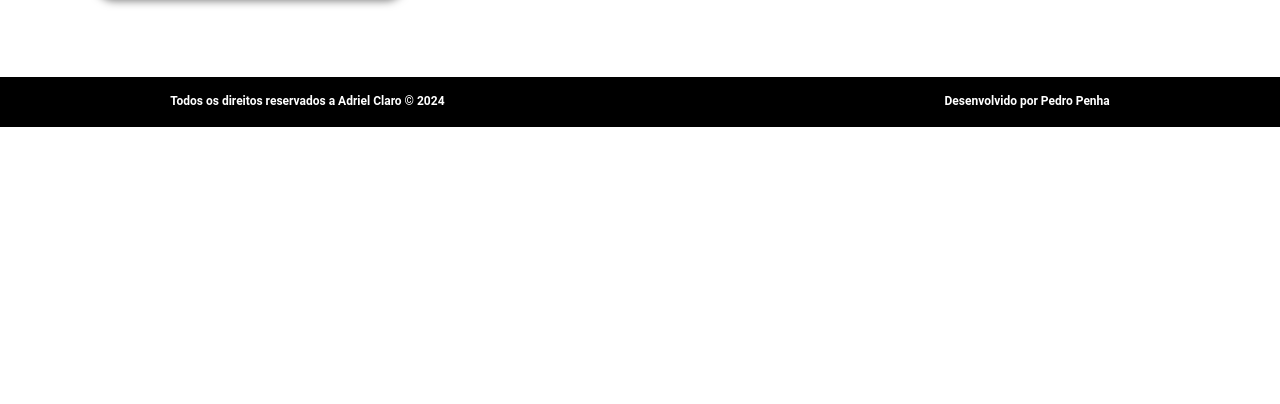
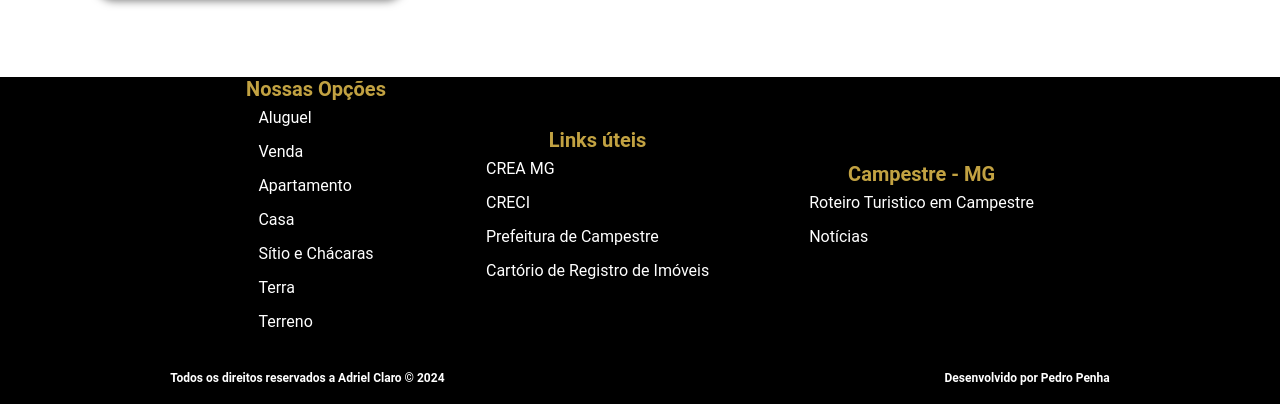
Before and after one commit to PedroPenhaa/AdrielClaro_Corretor, a website with bundled scripts: page index.html in a window 1280 px wide. Shown: the part 3763-4167 px from the top of the page. Before the commit the page ends 3890 px from the top, so only its background shows below. Built offline with nearby package versions, Linux system fonts and the light colour scheme; files whose address does not match are found by name.

Commit message:
identacao

```diff
--- a/index.html
+++ b/index.html
@@ -335,9 +335,6 @@
             </div>
         </section>
 
-
-
-
         <!--=====================================================================-->
         <!--=========== Sobre  ============-->
         <!--=====================================================================-->
@@ -354,8 +351,10 @@
                     </div>
                     <div class="info">
                         <p>Com mais de 2 anos de experiência no mercado
-                           imobiliário. Atuo na região de Campestre no sul de Minas Gerais, oferecendo serviços completos para
-                           compra, venda e locação de imóveis. Meu objetivo é garantir a satisfação dos clientes, oferecendo suporte em todas as etapas do
+                            imobiliário. Atuo na região de Campestre no sul de Minas Gerais, oferecendo serviços
+                            completos para
+                            compra, venda e locação de imóveis. Meu objetivo é garantir a satisfação dos clientes,
+                            oferecendo suporte em todas as etapas do
                             processo, desde a busca do imóvel ideal até a assinatura do contrato.
                             Entre em contato e agende uma visita para conhecer as opções disponíveis no mercado
                             imobiliário.</p>
@@ -385,7 +384,6 @@
         </section>
 
 
-
         <!--=====================================================================-->
         <!--=========== Contato  ============-->
         <!--=====================================================================-->
@@ -396,7 +394,10 @@
                     <div class="map-container">
                         <h4>Onde me encontrar:</h4>
                         <p><i class="fas fa-map-marker-alt"></i>Praça Brasil, 22 - Centro, Campestre - MG, 37730-000</p>
-                        <iframe src="https://www.google.com/maps/embed?pb=!1m18!1m12!1m3!1d3706.761797748718!2d-46.246129700000004!3d-21.711973099999998!2m3!1f0!2f0!3f0!3m2!1i1024!2i768!4f13.1!3m3!1m2!1s0x94c9f7196d8b6cd5%3A0x6dff564662921397!2sAdriel%20Claro%20-%20Engenheiro%20Civil%20e%20Corretor%20de%20Im%C3%B3veis!5e0!3m2!1spt-BR!2sbr!4v1719416995360!5m2!1spt-BR!2sbr" width="600" height="450" style="border:0;" allowfullscreen="" loading="lazy" referrerpolicy="no-referrer-when-downgrade"></iframe>
+                        <iframe
+                            src="https://www.google.com/maps/embed?pb=!1m18!1m12!1m3!1d3706.761797748718!2d-46.246129700000004!3d-21.711973099999998!2m3!1f0!2f0!3f0!3m2!1i1024!2i768!4f13.1!3m3!1m2!1s0x94c9f7196d8b6cd5%3A0x6dff564662921397!2sAdriel%20Claro%20-%20Engenheiro%20Civil%20e%20Corretor%20de%20Im%C3%B3veis!5e0!3m2!1spt-BR!2sbr!4v1719416995360!5m2!1spt-BR!2sbr"
+                            width="600" height="450" style="border:0;" allowfullscreen="" loading="lazy"
+                            referrerpolicy="no-referrer-when-downgrade"></iframe>
 
                     </div>
 
@@ -424,7 +425,34 @@
 
                     </div>
 
-                    <div class="links-uteis">
+
+
+                </div>
+
+            </div>
+        </section>
+
+
+
+        <!--=====================================================================-->
+        <!--=========== Links Úteis  ============-->
+        <!--=====================================================================-->
+        <section class="container-fluid" id="s__links">
+            <div class="container">
+                <div class="links-imoveis sec">
+                    <h4>Nossas Opções</h4>
+                    <ul>
+                        <li><a href="#">Aluguel</a></li>
+                        <li><a href="#">Venda</a></li>
+                        <li><a href="#">Apartamento</a></li>
+                        <li><a href="#">Casa</a></li>
+                        <li><a href="#">Sítio e Chácaras</a></li>
+                        <li><a href="#">Terra</a></li>
+                        <li><a href="#">Terreno</a></li>
+                    </ul>
+                </div>
+
+                <div class="links-uteis sec">
                     <h4>Links úteis</h4>
                     <ul>
                         <li><a href="#">CREA MG</a></li>
@@ -434,13 +462,15 @@
                     </ul>
                 </div>
 
+                <div class="links-campestre sec">
+                    <h4>Campestre - MG</h4>
+                    <ul>
+                        <li><a href="#">Roteiro Turistico em Campestre</a></li>
+                        <li><a href="#">Notícias</a></li>
+                    </ul>
                 </div>
-
             </div>
         </section>
-
-
-
 
         <!--=====================================================================-->
         <!--=========== Footer  ============-->
@@ -451,9 +481,6 @@
                 <p>Desenvolvido por Pedro Penha</p>
             </div>
         </footer>
-
-
-
     </main>
 
     <script src="https://code.jquery.com/jquery-3.3.1.slim.min.js"
@@ -466,12 +493,7 @@
         integrity="sha384-ChfqqxuZUCnJSK3+MXmPNIyE6ZbWh2IMqE241rYiqJxyMiZ6OW/JmZQ5stwEULTy"
         crossorigin="anonymous"></script>
     <script src="https://unpkg.com/swiper/swiper-bundle.min.js"></script>
-
-
     <script src="/js/all.js"></script>
-
-
-
 
     <script>
         document.addEventListener('DOMContentLoaded', function () {
@@ -499,26 +521,7 @@
                 document.querySelector('nav ul').classList.toggle('active');
             });
         });
-
-
-
-
-
-
-
-
-
-
-
-
     </script>
-
-
-
-
-
-
-
 
 </body>
 
--- a/scss/_header.scss
+++ b/scss/_header.scss
@@ -6,14 +6,12 @@ header {
 .custom-header {
   @include flex(row, center, left);
   padding: 2rem 10rem;
-}
 
-.custom-header a {
+  a {
     display: flex;
     align-items: center;
     text-decoration: none;
     flex-direction: column;
-}
 
     .logo-img {
       width: 10rem;
@@ -24,39 +22,37 @@ header {
       display: flex;
       flex-direction: column;
       margin-left: 1rem;
-}
 
-.header-text p {
+      p {
         color: white;
         font-weight: bold;
         font-size: 0.9rem;
         margin: 0;
         text-align: center;
       }
+    }
+  }
 
   .infos {
     @include flex(column, center, center);
     width: 100%;
-}
 
-nav {
-  position: relative;
-  margin-left: -22rem;
-}
-
-.links{
-
+    .links {
       @include flex(row, center, right);
       width: 100%;
       gap: 5rem;
-  a{
-    i{
+
+      a {
+        i {
           font-size: 2rem;
           color: var(--primary-yellow);
         }
       }
     }
 
+    nav {
+      position: relative;
+      margin-left: -22rem;
 
       .nav-links {
         display: flex;
@@ -64,35 +60,37 @@ nav {
         margin: 0;
         padding: 0;
         gap: 40px;
- // margin-left: -815px;
-}
 
-.nav-links li {
+        li {
           margin-left: 1rem;
-}
 
-.nav-links a {
+          a {
             font-weight: bold;
             color: var(--primary-yellow);
             text-decoration: none;
             font-size: 2rem;
           }
 
-.nav-links a:hover {
+          a:hover {
             color: var(--light-gray);
+          }
+        }
       }
 
       .hamburger-menu {
         display: none;
         flex-direction: column;
         cursor: pointer;
-}
 
-.hamburger-menu span {
+        span {
           height: 2px;
           background: var(--primary-yellow);
           margin: 3px 0;
           width: 25px;
+        }
+      }
+    }
+  }
 }
 
 @media (max-width: 768px) {
@@ -104,7 +102,7 @@ nav {
     width: 10rem;
   }
 
-  .header-text{
+  .header-text {
     display: none;
   }
 
@@ -122,7 +120,7 @@ nav {
   .nav-links.active {
     display: flex;
     width: 110vw !important;
-    position: absolute ;
+    position: absolute;
     margin-left: -380px;
     top: 50px;
     left: 0 !important;
@@ -130,7 +128,8 @@ nav {
     z-index: 2024;
 
     background-color: #0B0A0D;
-    li{
+
+    li {
       width: 100%;
       display: flex;
       align-items: center;
--- a/scss/_page-home.scss
+++ b/scss/_page-home.scss
@@ -4,7 +4,9 @@
 }
  */
 
-
+// ------------------------------------------ //
+// ------------------ Home ------------------ //
+// ------------------------------------------ //
 #s__home {
   position: relative;
   width: 100%;
@@ -117,7 +119,6 @@
   }
 }
 
-//Mobile Home
 @media (max-width: 768px) {
   #s__home {
     height: auto;
@@ -175,8 +176,9 @@
   }
 }
 
-
-
+// ------------------------------------------ //
+// ----------------- Imóveis ---------------- //
+// ------------------------------------------ //
 #s__imoveis {
 /*   height: calc(145vh - 9.6rem); */
   display: flex;
@@ -324,7 +326,6 @@
   }
 }
 
-//Mobile Imoveis
 @media (max-width: 768px) {
   #s__imoveis {
 
@@ -338,7 +339,9 @@
   }
 }
 
-
+// ------------------------------------------ //
+// ---------------- Serviços ---------------- //
+// ------------------------------------------ //
 #s__serviços {
   padding: 40px 0;
 
@@ -428,8 +431,9 @@
 
 }
 
-
-
+// ------------------------------------------ //
+// ------------------ Sobre ----------------- //
+// ------------------------------------------ //
 #s__sobre {
  /*  height: calc(90vh - 9.6rem); */
   /*   background-color: var(--primary-yellow); */
@@ -511,9 +515,9 @@
 
 }
 
-
-
-
+// ------------------------------------------ //
+// ------------------ Ajuda ----------------- //
+// ------------------------------------------ //
 #s__ajuda {
    height: calc(40vh - 9.6rem);
 
@@ -538,9 +542,9 @@
   }
 }
 
-
-
-
+// ------------------------------------------ //
+// ----------------- Contato ---------------- //
+// ------------------------------------------ //
 #s__contato {
   background-color: var(--white);
   padding: 5rem 0 8rem 0;
@@ -611,3 +615,38 @@
     }
   }
 }
+
+// ------------------------------------------ //
+// --------------- Links Úteis -------------- //
+// ------------------------------------------ //
+#s__links{
+  background-color: black;
+  .container{
+    @include flex(row, center, center);
+    gap: 10rem;
+    .sec{
+      @include flex(column, center, center);
+      h4{
+        font-size: 2rem;
+        color: var(--primary-yellow);
+        font-weight: bold;
+        text-shadow: 2px 2px 4px rgba(0, 0, 0, 0.2);
+      }
+      ul{
+        li{
+          font-size: 1.5rem;
+          color: var(--white);
+          margin-bottom: 1rem;
+          a{
+            color: var(--white);
+            text-decoration: none;
+            &:hover{
+              text-decoration: underline;
+            }
+          }
+        }
+      }
+    }
+
+  }
+}
```
Also changed, not shown: dist/css/main.css, 1 other file. Lines whose indentation alone changed are shown as unchanged.
